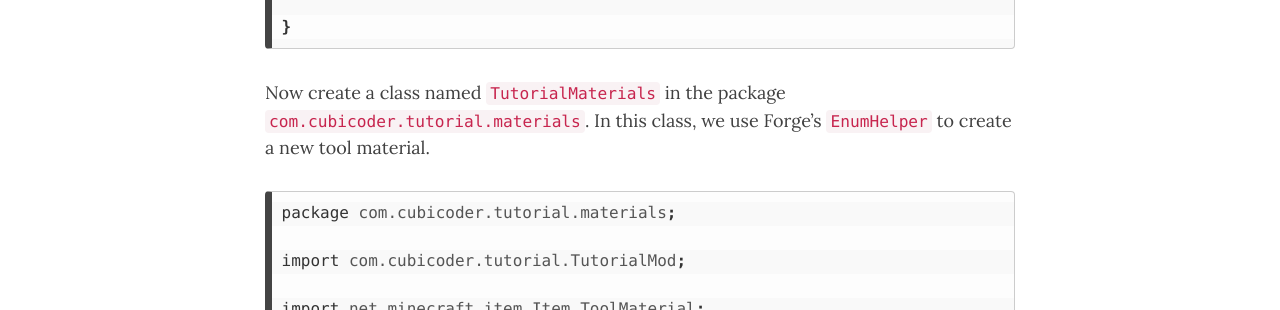
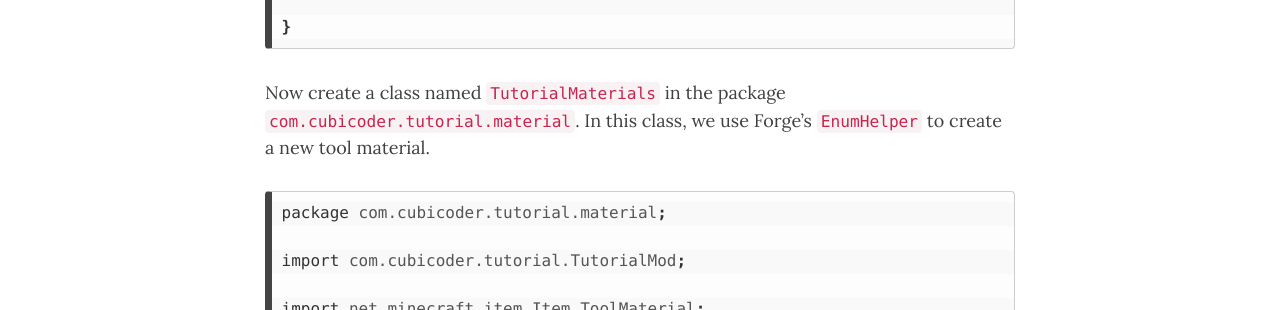
Before and after one commit to cubicoder/cubicoder.github.io, a Jekyll site: the page built from tutorials/1-12-2/2018-06-24-custom-tools.md, in a window 1280 px wide and 900 px high, scrolled down 1438 px. Shown: the part 148-458 px from the top of the window. Built offline with Jekyll 4.4.1, drawn with Linux system fonts in a browser that asks for light colours; nearby versions of some CDN libraries.

Commit message:
Update 2018-06-24-custom-tools.md

````diff
--- a/tutorials/1-12-2/2018-06-24-custom-tools.md
+++ b/tutorials/1-12-2/2018-06-24-custom-tools.md
@@ -44,9 +44,9 @@ public class ItemTutorialAxe extends ItemAxe {
 
 }
 ```
-Now create a class named `TutorialMaterials` in the package `com.cubicoder.tutorial.materials`. In this class, we use Forge’s `EnumHelper` to create a new tool material.
+Now create a class named `TutorialMaterials` in the package `com.cubicoder.tutorial.material`. In this class, we use Forge’s `EnumHelper` to create a new tool material.
 ```java
-package com.cubicoder.tutorial.materials;
+package com.cubicoder.tutorial.material;
 
 import com.cubicoder.tutorial.TutorialMod;
 
````
